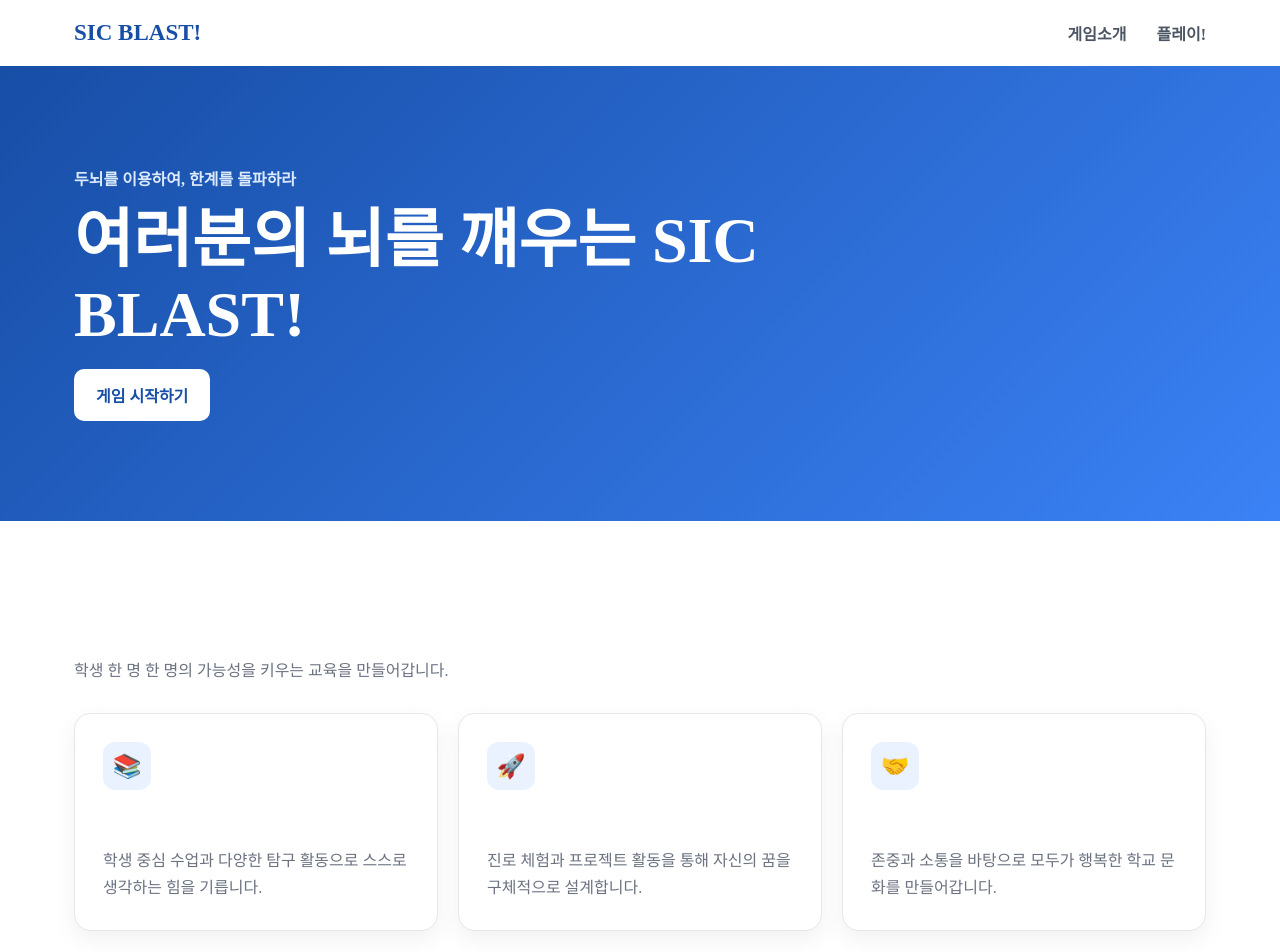
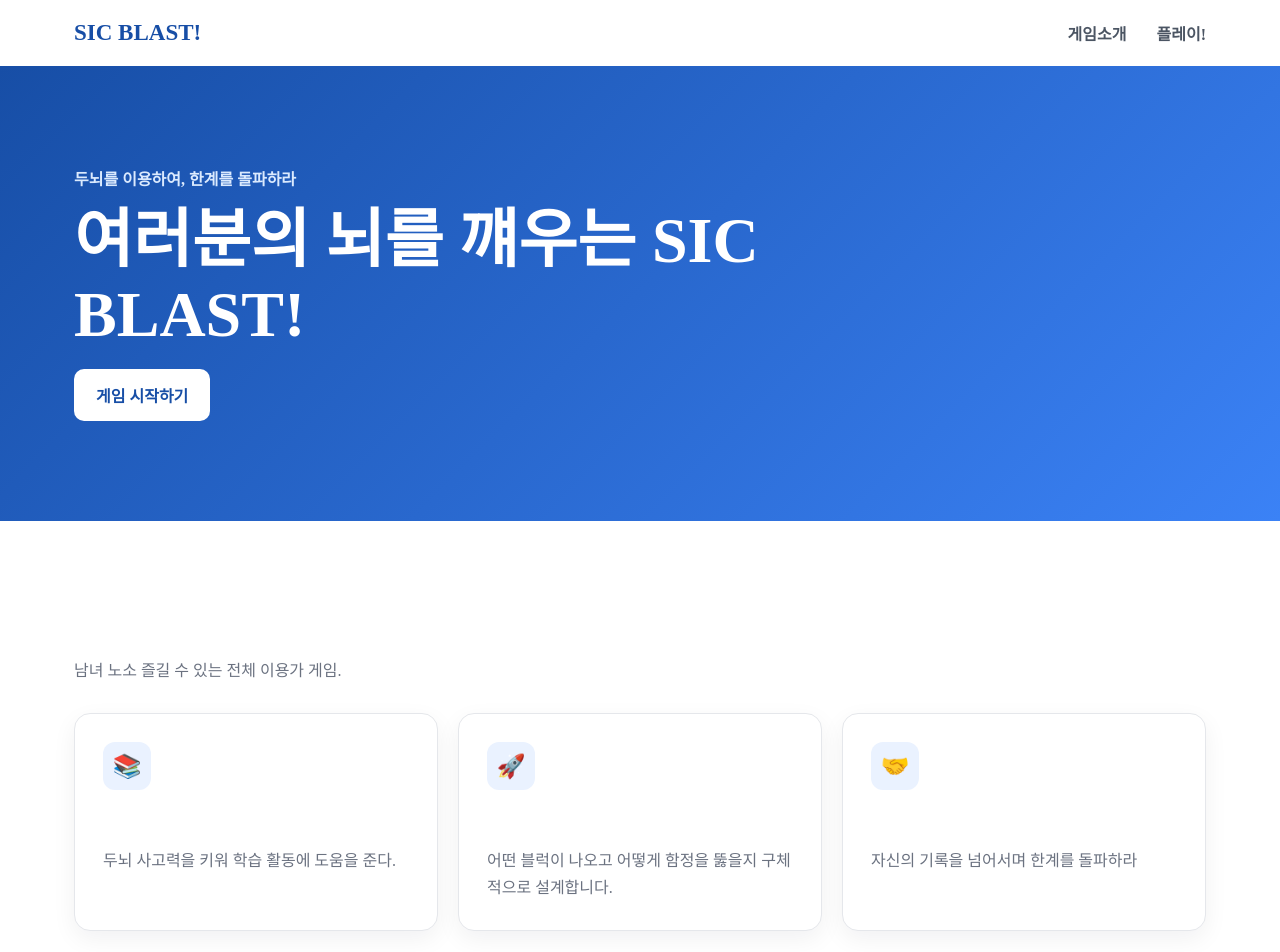
Before and after one commit to tabthedev/sicHighSchool260716-proj, a React (Vite) app: page /#/ in a window 1280 px wide. Shown: the top 952 px of the page. Built offline with nearby package versions, Linux system fonts and the light colour scheme; a web font is replaced by a local one.

Commit message:
게임 설명 작성

```diff
--- a/src/pages/Home/Home.jsx
+++ b/src/pages/Home/Home.jsx
@@ -20,24 +20,24 @@ export default function Home() {
         <section className="section" id="about">
           <div className="section-heading">
             <h2>우리 학교 이야기</h2>
-            <p>학생 한 명 한 명의 가능성을 키우는 교육을 만들어갑니다.</p>
+            <p>남녀 노소 즐길 수 있는 전체 이용가 게임.</p>
           </div>
 
           <div className="cards" id="programs">
             <article className="card">
               <div className="card-icon" aria-hidden="true">📚</div>
-              <h3>깊이 있는 배움</h3>
-              <p>학생 중심 수업과 다양한 탐구 활동으로 스스로 생각하는 힘을 기릅니다.</p>
+              <h3>두뇌 사고력 UP!</h3>
+              <p>두뇌 사고력을 키워 학습 활동에 도움을 준다.</p>
             </article>
             <article className="card">
               <div className="card-icon" aria-hidden="true">🚀</div>
-              <h3>미래를 향한 도전</h3>
-              <p>진로 체험과 프로젝트 활동을 통해 자신의 꿈을 구체적으로 설계합니다.</p>
+              <h3>예측하는 설계</h3>
+              <p>어떤 블럭이 나오고 어떻게 함정을 뚫을지  구체적으로 설계합니다.</p>
             </article>
             <article className="card">
               <div className="card-icon" aria-hidden="true">🤝</div>
-              <h3>함께하는 공동체</h3>
-              <p>존중과 소통을 바탕으로 모두가 행복한 학교 문화를 만들어갑니다.</p>
+              <h3>자신의 한계 넘기</h3>
+              <p>자신의 기록을 넘어서며 한계를 돌파하라</p>
             </article>
           </div>
         </section>
```
